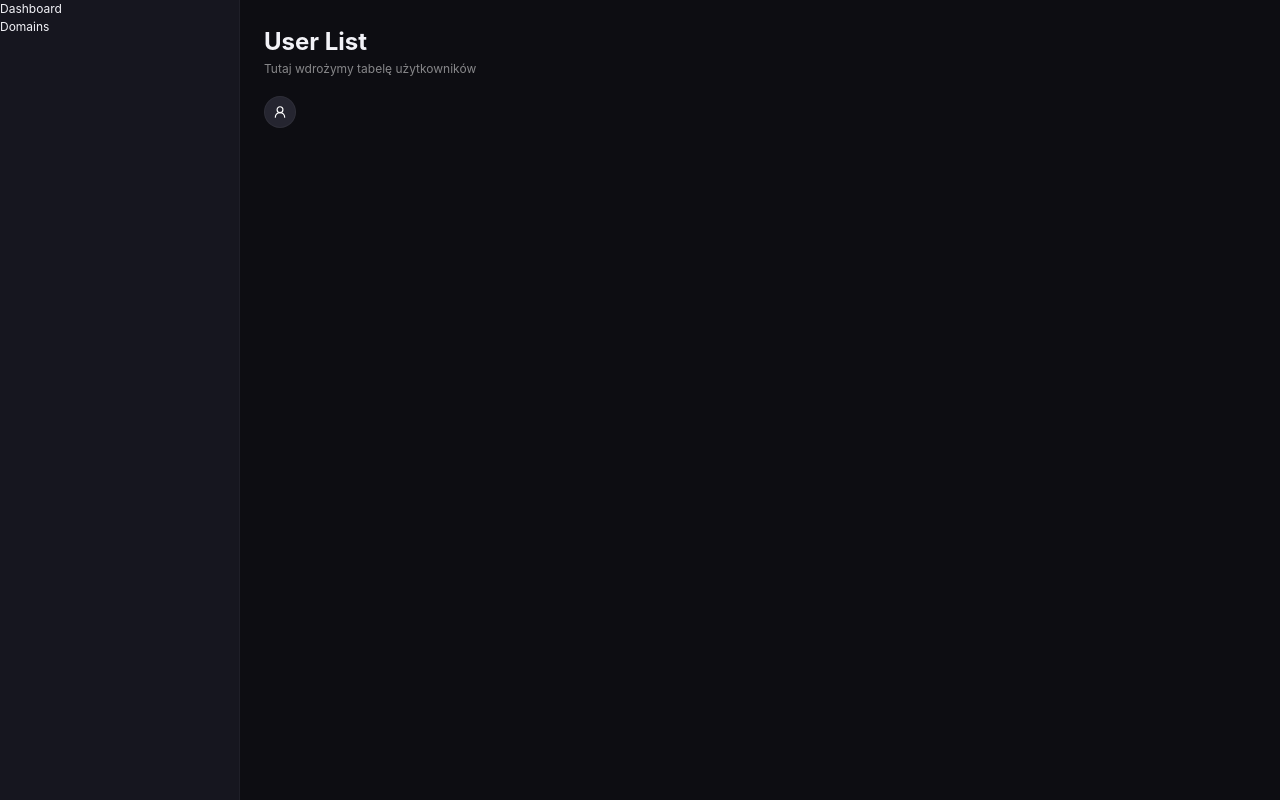
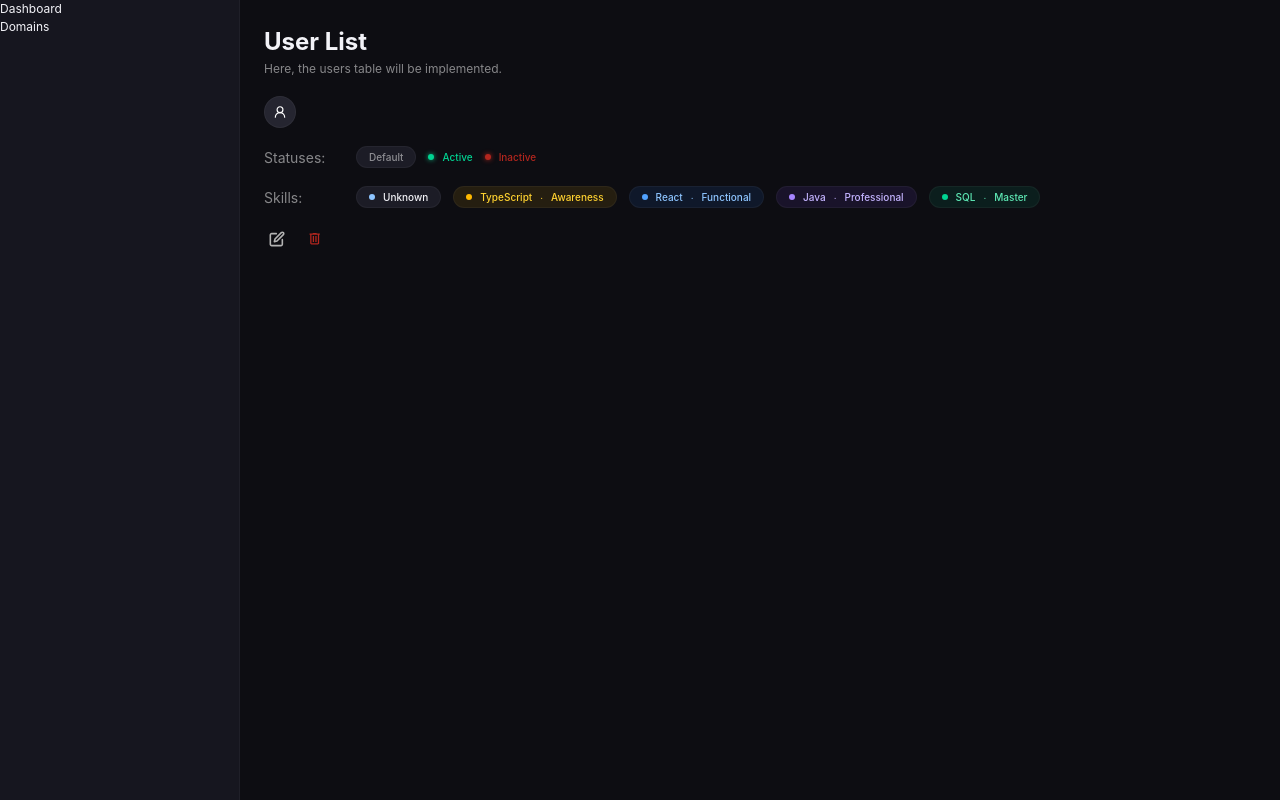
Before and after one commit to Adask3s/expert-management-system, a React (Vite) app in the folder frontend/: page /dashboard in a window 1280 px wide. Built offline with nearby package versions, Linux system fonts and the light colour scheme.

Commit message:
Implement ActionIconButton component with its styles
Add visualization on DashboardPage

```diff
--- /dev/null
+++ b/frontend/src/components/common/IconButton/ActionIconButton.module.css
@@ -0,0 +1,56 @@
+.iconButton {
+    /* elastyczny kontener wewnątrz linii tekstu */
+    display: inline-flex;
+    align-items: center;
+    justify-content: center;
+    padding: var(--space-1); /* zmienna z tokens.css */
+    /* bazowe tło przezroczyste i przezroczysta ramka - przycisk zyskuje kolor później */
+    background-color: transparent;
+    border: 1px solid transparent;
+    border-radius: var(--radius-sm); /* zaokrąglenie rogów */
+    cursor: pointer; /* wskaźnik gdy najedziemy */
+    transition: background-color 0.2s ease, box-shadow 0.2s ease;
+}
+
+/* Stan zablokowany */
+.iconButton:disabled {
+    opacity: 0.5; /* półprzezroczysty */
+    cursor: not-allowed; /* uniemożliwiamy interakcję */
+}
+
+/* Dostępność - wyraźny focus tylko przy nawigacji klawiaturą */
+.iconButton:focus-visible {
+    /* akcenty kolorystyczne */
+    outline: 2px solid var(--color-brand-solid-button);
+    outline-offset: 2px;
+}
+
+/* Wariant 1. - Domyślny (np. Edycja) */
+.default {
+    color: var(--color-text-secondary);
+}
+
+/* zmiana tła po najechaniu kursorem */
+.default:not(:disabled):hover {
+    background-color: var(--color-bg-surface-hover);
+}
+
+/* Wariant 2. - Niebezpieczny (np. Usuwanie) */
+.danger {
+    color: var(--color-text-secondary);
+}
+
+/* zmiana tła po najechaniu kursorem */
+.danger:not(:disabled):hover {
+    background-color: var(--color-danger-button-glow);
+    box-shadow: 0 0 8px var(--color-danger-button-glow); /* poświata */
+}
+
+.icon {
+
+    width: var(--space-4); /* 16px */
+    height: var(--space-4); /* 16px */
+
+    /* Gwarantujemy, że grafika zachowa proporcje we wskazanym kwadracie */
+    object-fit: contain;
+}
--- /dev/null
+++ b/frontend/src/components/common/IconButton/ActionIconButton.tsx
@@ -0,0 +1,37 @@
+import styles from './ActionIconButton.module.css';
+
+export interface ActionIconProps {
+    iconSource: string;
+    // wariant default np. dla "Apply Filters"
+    // wariant danger dla "Restore default"
+    variant?: 'default' | 'danger';
+    altText: string;
+    title?: string;
+    onClick?: () => void;
+    disabled?: boolean;
+}
+
+export const ActionIconButton = ({
+                                     iconSource,
+                                     variant = 'default',
+                                     altText,
+                                     title,
+                                     disabled = false,
+                                     onClick,
+                                 }: ActionIconProps) => {
+    return (
+        <button
+            type="button"
+            className={`${styles.iconButton} ${styles[variant]}`}
+            onClick={onClick}
+            disabled={disabled}
+            // aria-label - tekstowa etykieta dla czytników ekranu
+            aria-label={altText}
+            title={title}>
+            {/*Jeśli przycisk ma już ustawiony aria-label, to znajdująca się wewnątrz
+            niego ikona SVG jest dekoracyjna. Gdybyśmy nie użyli aria-hidden="true",
+            czytnik ekranu próbowałby przeczytać nazwę pliku pliku graficznego (np. Edit.svg)*/}
+            <img className={styles.icon} src={iconSource} alt="" aria-hidden="true"/>
+        </button>
+    );
+};
--- a/frontend/src/pages/DashboardPage.tsx
+++ b/frontend/src/pages/DashboardPage.tsx
@@ -1,12 +1,50 @@
 import {UserAvatar} from "../components/common/UserAvatar/UserAvatar.tsx";
+import {Badge} from "../components/common/Badge/Badge.tsx";
+import {ActionIconButton} from "../components/common/IconButton/ActionIconButton.tsx";
+import editIcon from '../assets/icons/Edit.svg'; // impotrujemy ikonę edytowania
+import deleteIcon from '../assets/icons/Delete.svg'; // impotrujemy ikonę usuwania
 
 export const DashboardPage = () => {
     return (
         <div>
             {/* Tymczasowy nagłówek, TODO: użyjemy tu odpowiedniej typografii */}
             <h1 style={{color: 'var(--color-text-primary)'}}>User List</h1>
-            <p style={{color: 'var(--color-text-secondary)'}}>Tutaj wdrożymy tabelę użytkowników</p>
-            <br/><UserAvatar/>
+            <p style={{color: 'var(--color-text-secondary)'}}>Here, the users table will be implemented.</p>
+            <br/><UserAvatar/><br/>
+            <div style={{display: 'flex', gap: '12px', alignItems: 'center'}}>
+                    <span
+                        style={{color: 'var(--color-text-secondary)', width: '80px', fontSize: '14px'}}>Statuses:</span>
+                <Badge>Default</Badge>
+                <Badge variant="status" status="active"/>
+                <Badge variant="status" status="inactive"/>
+            </div>
+            <br/>
+            {/* Poziomy kompetencji (Domeny) */}
+            <div style={{display: 'flex', gap: '12px', alignItems: 'center'}}>
+                <span style={{color: 'var(--color-text-secondary)', width: '80px', fontSize: '14px'}}>Skills:</span>
+                {/* Wariant bez podanego poziomu (użyje domyślnego koloru dla .skill .dot) */}
+                <Badge variant="skill" domainName="Unknown"/>
+
+                {/* Poziomy 1-4 zmapowane na konkretne tokeny */}
+                <Badge variant="skill" domainName="TypeScript" levelName="Awareness" level={1}/>
+                <Badge variant="skill" domainName="React" levelName="Functional" level={2}/>
+                <Badge variant="skill" domainName="Java" levelName="Professional" level={3}/>
+                <Badge variant="skill" domainName="SQL" levelName="Master" level={4}/>
+            </div>
+            <br/>
+            <div style={{display: 'flex', gap: '12px', alignItems: 'center'}}>
+                <ActionIconButton
+                    iconSource={editIcon}
+                    altText="Edit User"
+                    onClick={() => console.log('Edit action.')}
+                />
+                <ActionIconButton
+                    iconSource={deleteIcon}
+                    altText="Edit User"
+                    variant="danger"
+                    onClick={() => console.log('Delete action.')}
+                />
+            </div>
         </div>
     );
 };
--- a/frontend/src/pages/DomainsPage.tsx
+++ b/frontend/src/pages/DomainsPage.tsx
@@ -3,7 +3,7 @@ export const DomainsPage = () => {
         <div>
             {/* Tymczasowy nagłówek, TODO: użyjemy tu odpowiedniej typografii */}
             <h1 style={{color: 'var(--color-text-primary)'}}>Domains Management</h1>
-            <p style={{color: 'var(--color-text-secondary)'}}>Tutaj wdrożymy listę domen</p>
+            <p style={{color: 'var(--color-text-secondary)'}}>Here, the domains table will be implemented.</p>
         </div>
     );
 };
```
